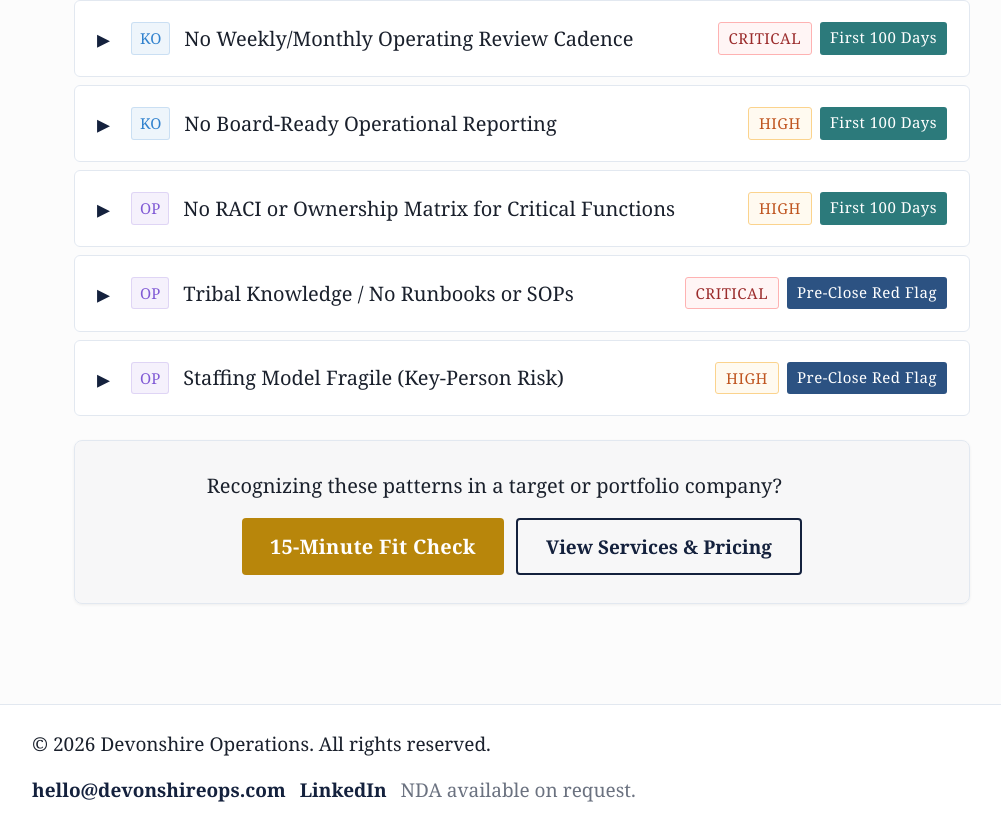
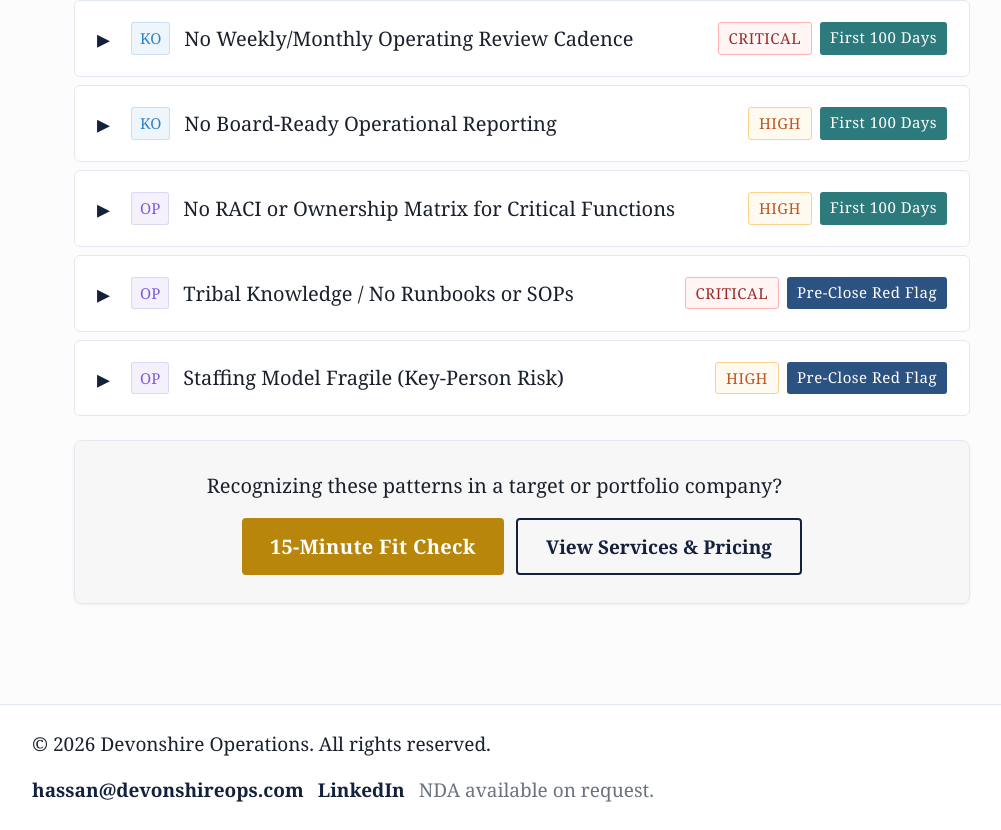
Before and after one commit to Octavian11/DevonOps_website, a React (Vite) app: page /pe in a window 1280 px wide. Shown: the part 7457-8287 px from the top of the page, without its empty margins (118-1119 px from the left). Built offline with nearby package versions, Linux system fonts and the light colour scheme.

Commit message:
Update App.jsx

```diff
--- a/src/App.jsx
+++ b/src/App.jsx
@@ -3,8 +3,8 @@ import { Radar, RadarChart, PolarGrid, PolarAngleAxis, PolarRadiusAxis, Responsi
 
 // ─── CONSTANTS ──────────────────────────────────────────────
 const CALENDLY = "https://calendly.com/hassantariq1/15-minute-triage-call-hassan-tariq";
-const CONTACT_EMAIL = "hello@devonshireops.com"; // TODO: replace if different
-const LINKEDIN_URL = "https://www.linkedin.com/"; // TODO: replace with your LinkedIn
+const CONTACT_EMAIL = "hassan@devonshireops.com"; // TODO: replace if different
+const LINKEDIN_URL = "https://www.linkedin.com/hassantar/"; // TODO: replace with your LinkedIn
 const SAMPLE_SCORECARD_PDF = "/sample-ops-diligence-scorecard.pdf";
 const SAMPLE_100DAY_PDF = "/sample-100-day-stabilization-plan.pdf";
 
```
